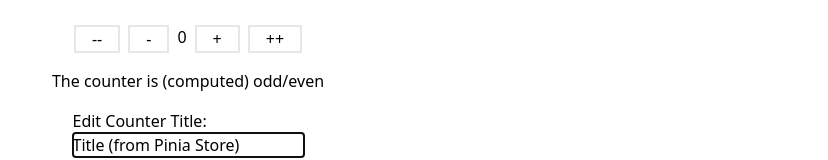
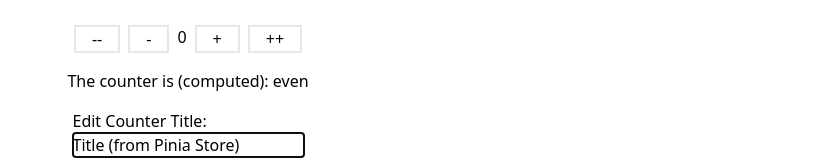
Before and after one commit to mchangpi/vue-course, a Vue app in the folder 7-composition-basics/: page / in a window 1280 px wide. Shown: the part 157-317 px from the top of the page, without its empty margins (452-1280 px from the left). Built offline with nearby package versions, Linux system fonts and the light colour scheme.

Commit message:
L68 Use our Store Anywhere

```diff
--- a/7-composition-basics/src/stores/counter.js
+++ b/7-composition-basics/src/stores/counter.js
@@ -1,17 +1,23 @@
-import { ref } from 'vue';
+import { ref, computed } from 'vue';
 import { defineStore } from 'pinia';
 
 export const useCounterStore = defineStore('counter', () => {
   const count = ref(0);
   const title = ref('Title (from Pinia Store)');
 
-  /* const doubleCount = computed(() => count.value * 2) */
+  /* getters */
+  const oddOrEven = computed(() => {
+    if (count.value % 2 === 0) return 'even';
+    else return 'odd';
+  });
 
+  /* actions */
   function increaseCounter(step) {
     count.value += step;
   }
   function decreaseCounter(step) {
     count.value -= step;
   }
-  return { count, title, increaseCounter, decreaseCounter };
+
+  return { count, title, oddOrEven, increaseCounter, decreaseCounter };
 });
--- a/7-composition-basics/src/views/HomeView.vue
+++ b/7-composition-basics/src/views/HomeView.vue
@@ -17,7 +17,7 @@
         ++
       </button>
     </div>
-    <p>The counter is (computed) odd/even</p>
+    <p>The counter is (computed): {{ counter.oddOrEven }}</p>
     <div>
       <h2>Edit Counter Title:</h2>
       <input v-model="counter.title" type="text" v-autofocus />
--- a/7-composition-basics/src/views/PostsView.vue
+++ b/7-composition-basics/src/views/PostsView.vue
@@ -9,9 +9,11 @@
 
     <div>
       <button
-        v-on:click="() => {}"
-        v-bind:class="{ 'bg-yellow-200': oddOrEven === 'odd' }"
-        class="border-2 border-black bg-pink-200 p-2 text-4xl text-black"
+        v-on:click="() => counter.increaseCounter(1)"
+        v-bind:class="[
+          counter.oddOrEven === 'odd' ? 'bg-yellow-200' : 'bg-pink-200',
+        ]"
+        class="border-2 border-black p-2 text-4xl text-black"
       >
         {{ counter.title + ': ' + counter.count }}
       </button>
```
